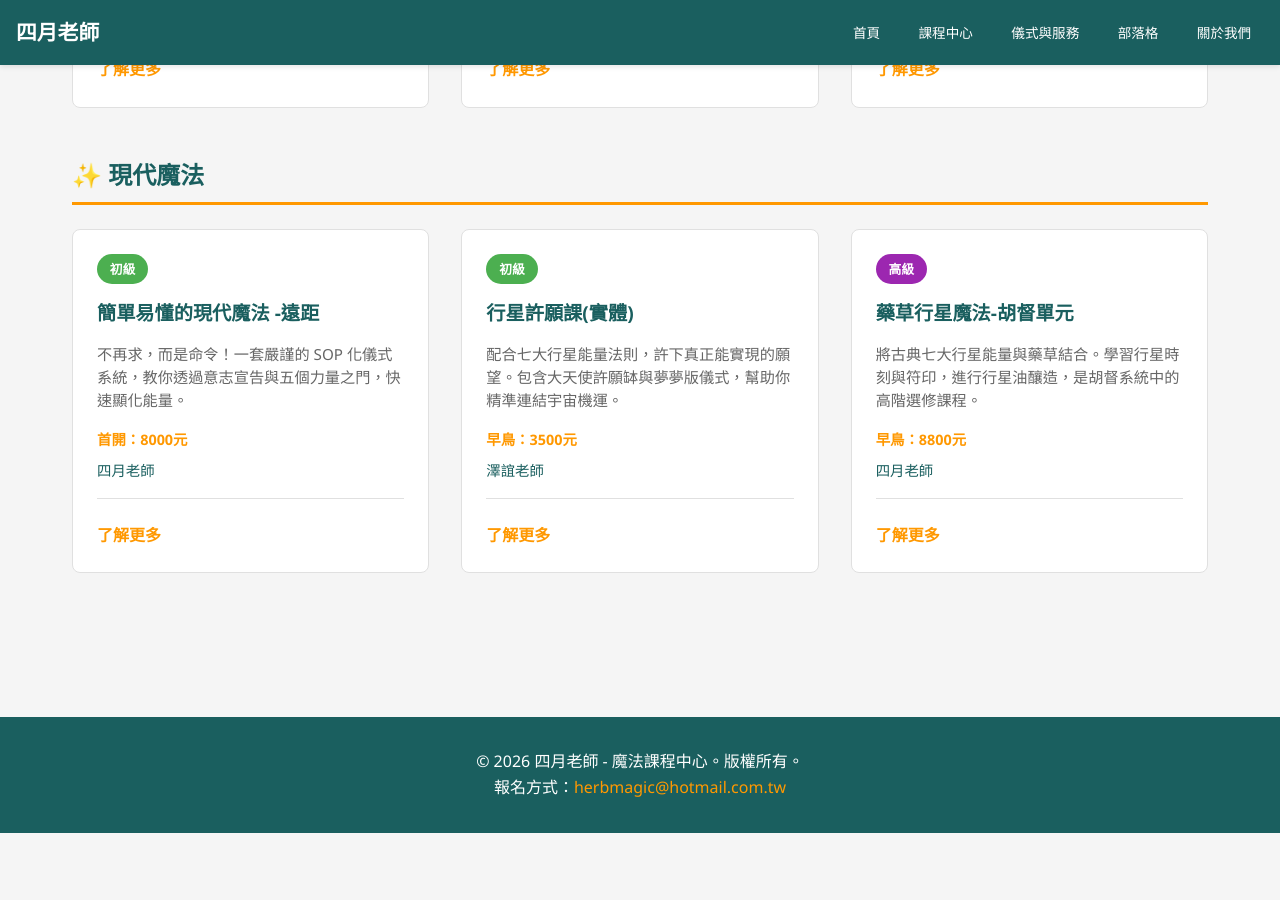
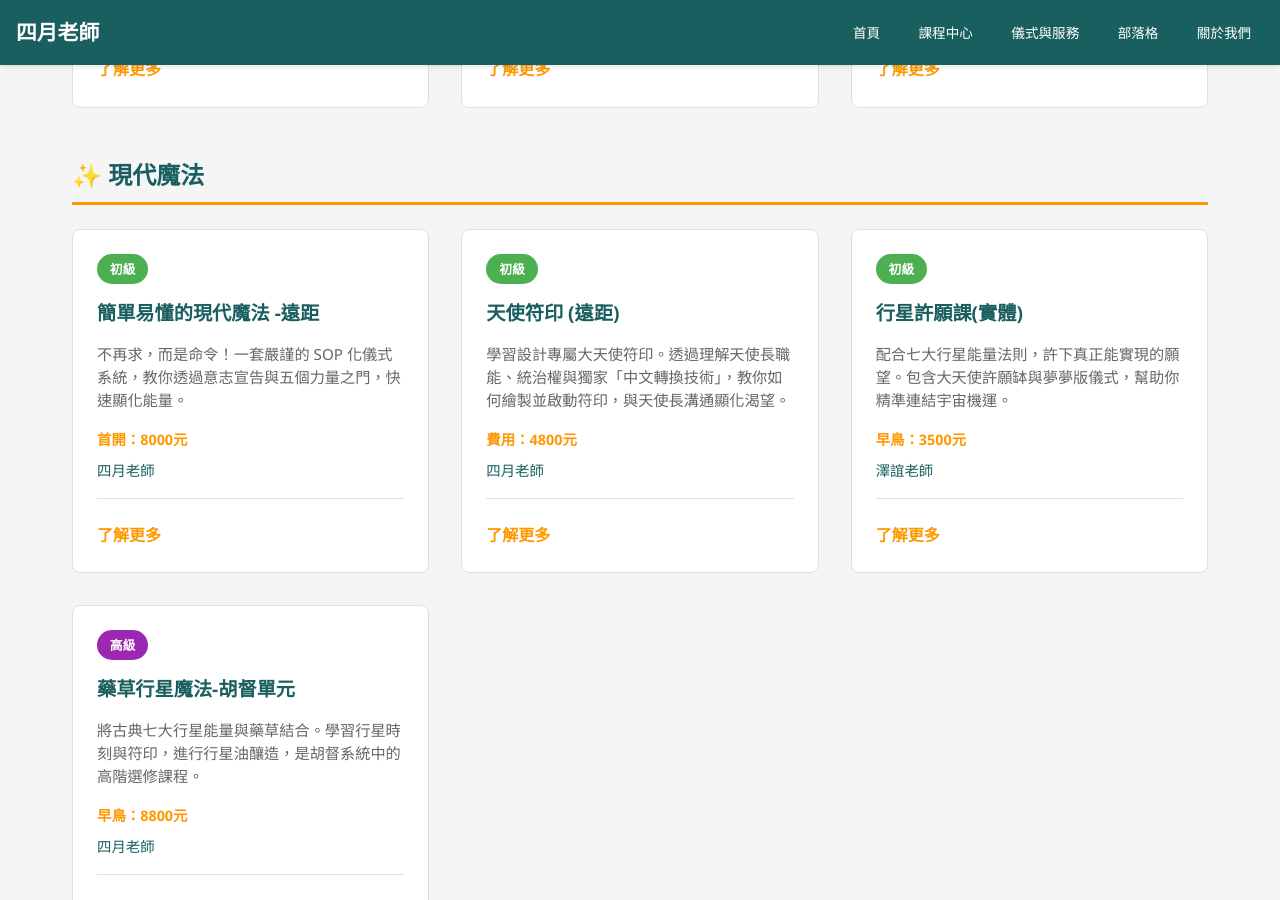
Before and after one commit to light4uliuphone-lang/hoodoo, a Jekyll site: the page built from course.html, in a window 1280 px wide and 900 px high, scrolled down 4196 px. Built offline with Jekyll 4.4.1, drawn with Linux system fonts in a browser that asks for light colours; before the commit the page ends 5029 px from its top, so only the background shows below that.

Commit message:
Update course.html

```diff
--- a/course.html
+++ b/course.html
@@ -309,6 +309,17 @@ title: "課程中心"
 
             <div class="course-card">
                 <div class="course-tag" style="background-color: #4caf50;">初級</div>
+                <h3>天使符印 (遠距)</h3>
+                <p>學習設計專屬大天使符印。透過理解天使長職能、統治權與獨家「中文轉換技術」，教你如何繪製並啟動符印，與天使長溝通顯化渴望。</p>
+                <div class="course-info">
+                    <span class="price">費用：4800元</span>
+                    <span class="teacher">四月老師</span>
+                </div>
+                <a href="/courses/course-modern-02/" class="learn-more">了解更多</a>
+            </div>
+
+            <div class="course-card">
+                <div class="course-tag" style="background-color: #4caf50;">初級</div>
                 <h3>行星許願課(實體)</h3>
                 <p>配合七大行星能量法則，許下真正能實現的願望。包含大天使許願缽與夢夢版儀式，幫助你精準連結宇宙機運。</p>
                 <div class="course-info">
```
